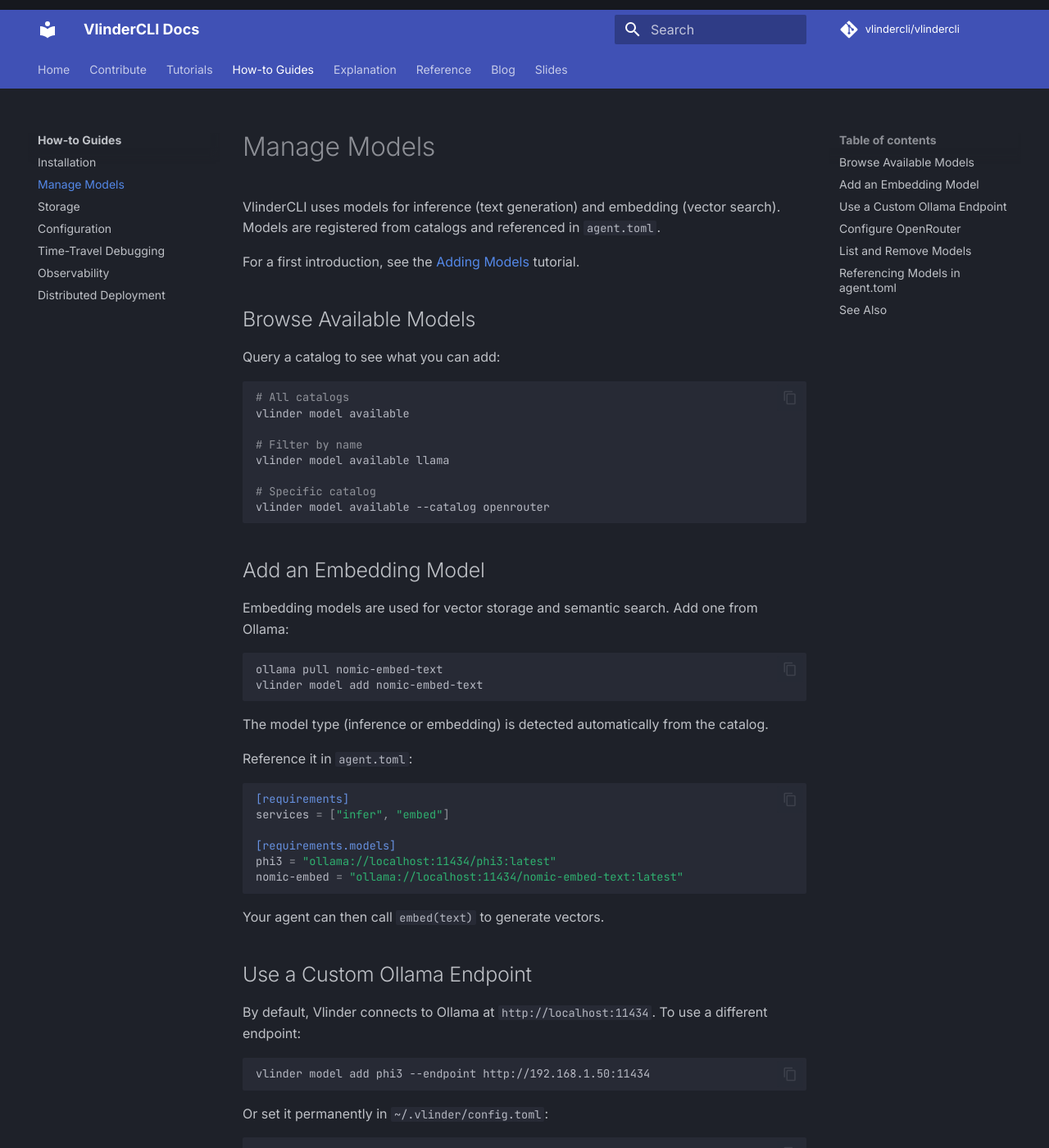
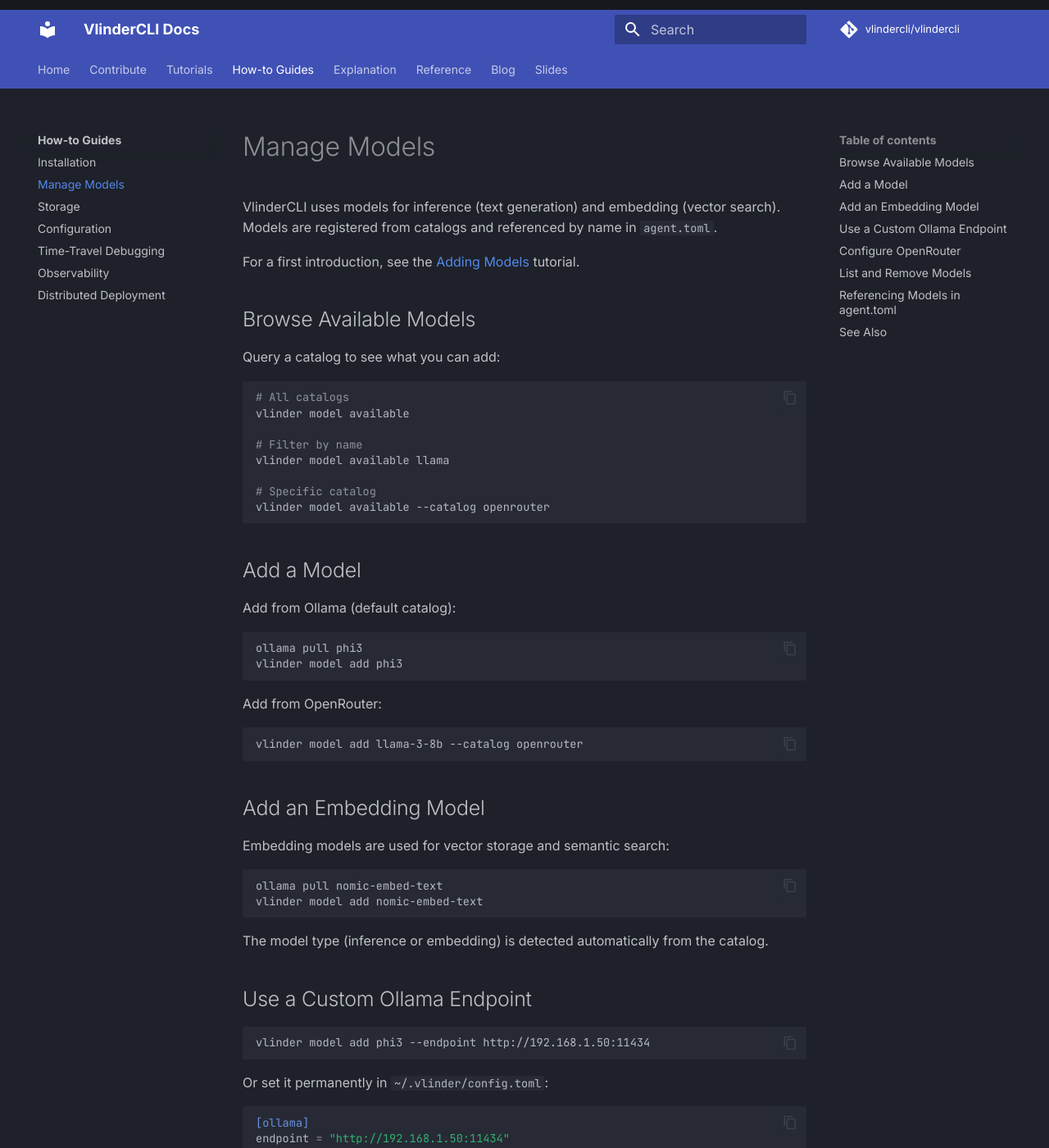
Before and after one commit to vlindercli/public-docs, an MkDocs documentation site: the page built from docs/content/how-to/manage-models.md, in a window 1280 px wide and 1400 px high. Shown: the whole window at 82% size. Built offline with MkDocs 1.6.1 and Material for MkDocs 9.7.7, drawn with Linux system fonts in a browser that asks for light colours; comment, search, counter and statistics services are not loaded; some of the changed text lies outside the part shown.

Commit message:
Fix manage-models how-to: registry names instead of URIs
Models are referenced by registry name (ADR 094), not by full URIs.
Show both table and array forms. Remove old URI-based examples.

````diff
--- a/docs/content/how-to/manage-models.md
+++ b/docs/content/how-to/manage-models.md
@@ -1,6 +1,6 @@
 # Manage Models
 
-VlinderCLI uses models for inference (text generation) and embedding (vector search). Models are registered from catalogs and referenced in `agent.toml`.
+VlinderCLI uses models for inference (text generation) and embedding (vector search). Models are registered from catalogs and referenced by name in `agent.toml`.
 
 For a first introduction, see the [Adding Models](../tutorials/adding-models.md) tutorial.
 
@@ -19,9 +19,24 @@ vlinder model available llama
 vlinder model available --catalog openrouter
 ```
 
+## Add a Model
+
+Add from Ollama (default catalog):
+
+```bash
+ollama pull phi3
+vlinder model add phi3
+```
+
+Add from OpenRouter:
+
+```bash
+vlinder model add llama-3-8b --catalog openrouter
+```
+
 ## Add an Embedding Model
 
-Embedding models are used for vector storage and semantic search. Add one from Ollama:
+Embedding models are used for vector storage and semantic search:
 
 ```bash
 ollama pull nomic-embed-text
@@ -30,22 +45,7 @@ vlinder model add nomic-embed-text
 
 The model type (inference or embedding) is detected automatically from the catalog.
 
-Reference it in `agent.toml`:
-
-```toml
-[requirements]
-services = ["infer", "embed"]
-
-[requirements.models]
-phi3 = "ollama://localhost:11434/phi3:latest"
-nomic-embed = "ollama://localhost:11434/nomic-embed-text:latest"
-```
-
-Your agent can then call `embed(text)` to generate vectors.
-
 ## Use a Custom Ollama Endpoint
-
-By default, Vlinder connects to Ollama at `http://localhost:11434`. To use a different endpoint:
 
 ```bash
 vlinder model add phi3 --endpoint http://192.168.1.50:11434
@@ -95,21 +95,26 @@ vlinder model remove phi3
 
 Removing deregisters the model from Vlinder. It doesn't delete the Ollama model from disk.
 
-!!! warning
-    Removing a model that's referenced by a deployed agent will cause that agent to fail on inference requests.
-
 ## Referencing Models in agent.toml
 
-Models are referenced by URI in the `[requirements.models]` table:
+Models are referenced by registry name. Two forms are supported:
+
+**Table form** — alias differs from registry name:
 
 ```toml
 [requirements.models]
-phi3 = "ollama://localhost:11434/phi3:latest"
-llama-3-8b = "openrouter://openrouter.ai/llama-3-8b"
-nomic-embed = "ollama://localhost:11434/nomic-embed-text:latest"
+inference_model = "claude-sonnet"
+embedding_model = "nomic-embed-text"
 ```
 
-The key (left side) is the alias your agent code uses. The URI (right side) tells Vlinder which backend to route to.
+**Array form** — alias equals registry name:
+
+```toml
+[requirements]
+models = ["phi3", "nomic-embed-text"]
+```
+
+The alias (left side in table form) is what your agent code uses. The value (right side) is the model's registry name.
 
 ## See Also
 
````
